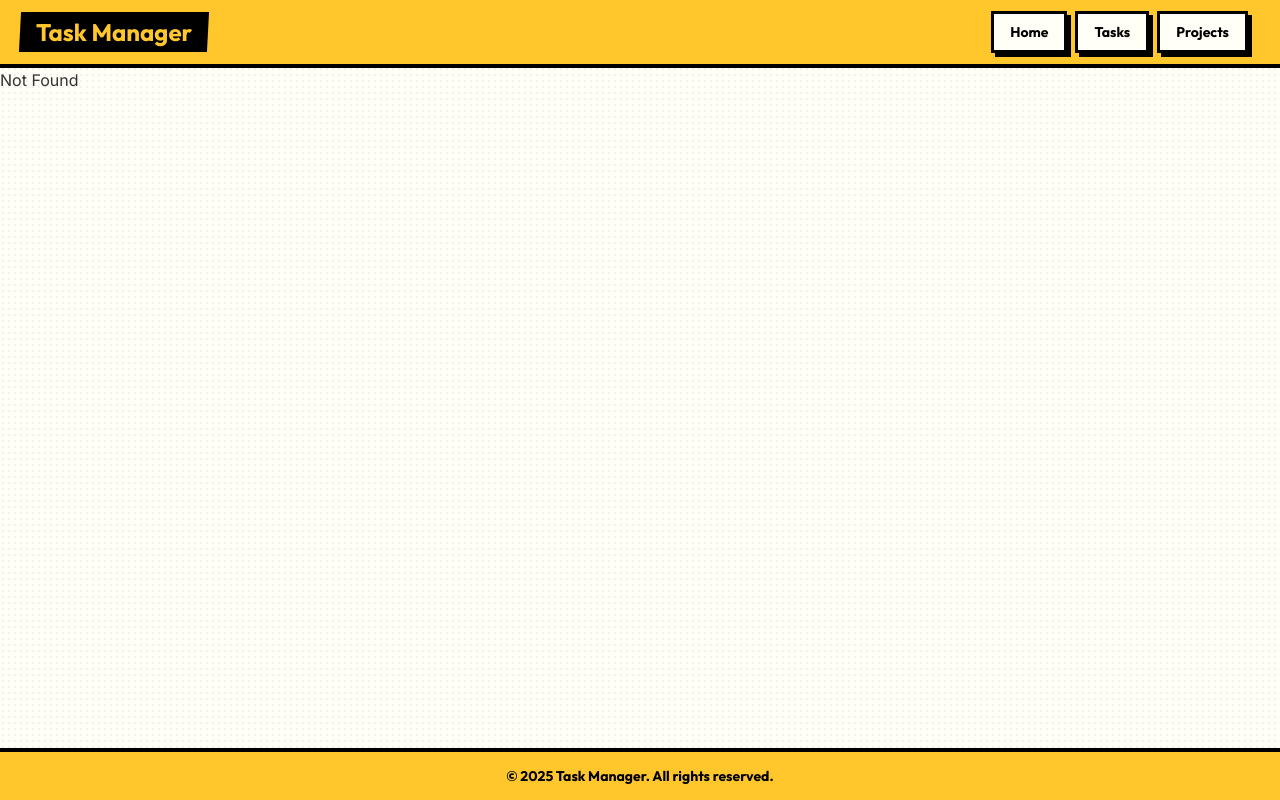
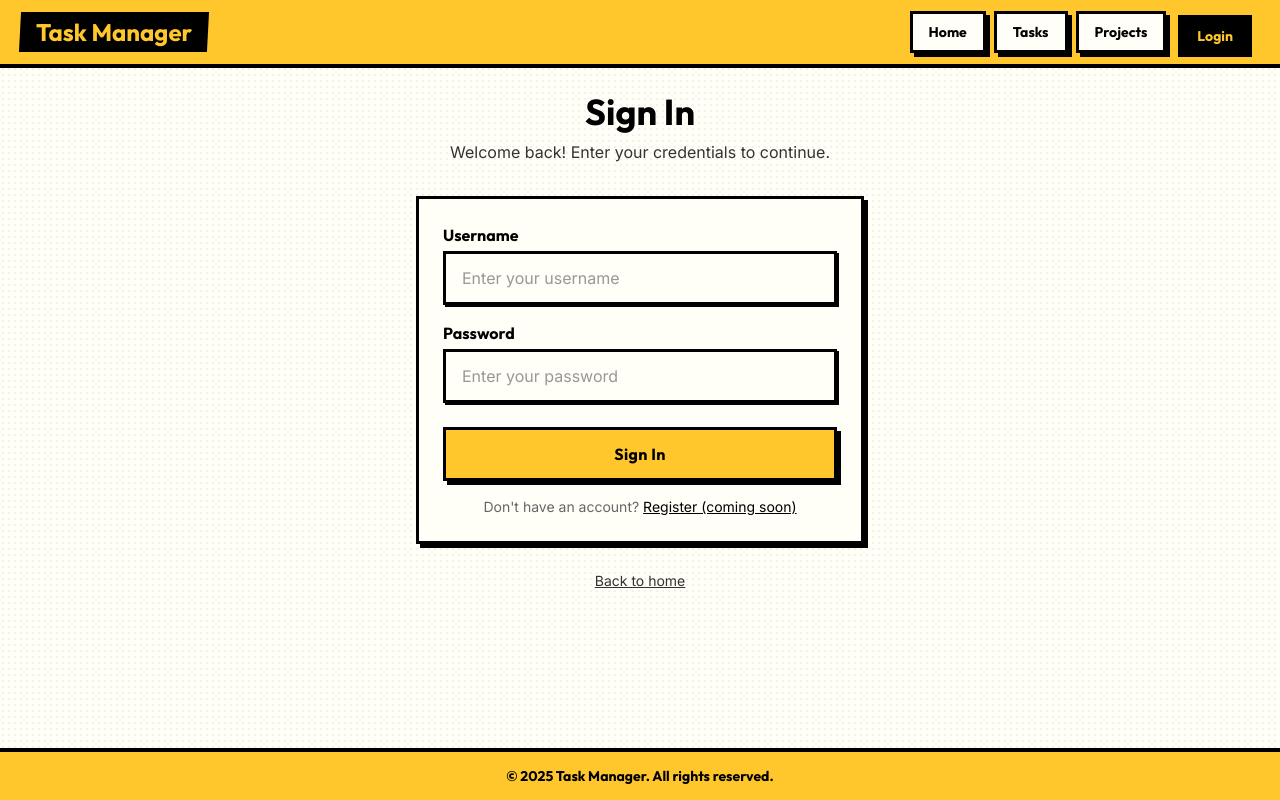
Before and after one commit to gbfrancisco/taskmanager-fullstack, a React (Vite) app in the folder client/: page /login in a window 1280 px wide. Before the commit this address had no page. Built offline with nearby package versions, Linux system fonts and the light colour scheme.

Commit message:
Session FE-11: Auth init
- Login init

```diff
--- a/client/src/components/Header.tsx
+++ b/client/src/components/Header.tsx
@@ -15,7 +15,8 @@ import { Link } from '@tanstack/react-router';
 const navLinks = [
   { to: '/', label: 'Home' },
   { to: '/tasks', label: 'Tasks' },
-  { to: '/projects', label: 'Projects' }
+  { to: '/projects', label: 'Projects' },
+  { to: '/login', label: 'Login' }
 ] as const;
 
 export function Header() {
--- /dev/null
+++ b/client/src/components/LoginForm.tsx
@@ -0,0 +1,138 @@
+/**
+ * LoginForm Component - Authentication form skeleton
+ *
+ * This is a UI skeleton for the login form. Currently it:
+ * - Validates input with React Hook Form + Zod
+ * - Shows validation errors
+ * - Logs a TODO message on submit (no actual auth yet)
+ *
+ * TODO: Integrate with backend authentication when implemented
+ */
+
+import { useState } from 'react';
+import { useForm } from 'react-hook-form';
+import { zodResolver } from '@hookform/resolvers/zod';
+import { loginSchema, type LoginFormData } from '@/schemas/auth';
+
+// =============================================================================
+// COMPONENT
+// =============================================================================
+
+export function LoginForm() {
+  // Track submission state manually since we don't have a real mutation yet
+  const [isSubmitting, setIsSubmitting] = useState(false);
+
+  // ---------------------------------------------------------------------------
+  // REACT HOOK FORM SETUP
+  // ---------------------------------------------------------------------------
+
+  const {
+    register,
+    handleSubmit,
+    formState: { errors }
+  } = useForm<LoginFormData>({
+    resolver: zodResolver(loginSchema),
+    mode: 'onBlur',
+    defaultValues: {
+      username: '',
+      password: ''
+    }
+  });
+
+  // ---------------------------------------------------------------------------
+  // FORM SUBMISSION
+  // ---------------------------------------------------------------------------
+
+  async function onSubmit(data: LoginFormData) {
+    setIsSubmitting(true);
+
+    // TODO: Replace with actual authentication API call
+    // Example future implementation:
+    // const response = await loginUser(data.username, data.password);
+    // if (response.token) {
+    //   localStorage.setItem('token', response.token);
+    //   navigate({ to: '/' });
+    // }
+
+    console.log('TODO: Implement login', data);
+
+    // Simulate network delay for demo
+    await new Promise((resolve) => setTimeout(resolve, 500));
+
+    alert('Login not implemented yet. Check console for form data.');
+    setIsSubmitting(false);
+  }
+
+  // ---------------------------------------------------------------------------
+  // RENDER
+  // ---------------------------------------------------------------------------
+
+  return (
+    <form onSubmit={handleSubmit(onSubmit)} className="space-y-4">
+      {/* Username Field */}
+      <div>
+        <label
+          htmlFor="username"
+          className="block text-display text-ink mb-1"
+        >
+          Username
+        </label>
+        <input
+          type="text"
+          id="username"
+          {...register('username')}
+          autoComplete="username"
+          className={`w-full px-4 py-3 bg-paper border-comic shadow-comic-sm focus:outline-none focus:ring-2 focus:ring-amber-vivid focus:ring-offset-2 ${
+            errors.username ? 'border-danger' : ''
+          }`}
+          placeholder="Enter your username"
+        />
+        {errors.username && (
+          <p className="text-danger text-sm mt-1">{errors.username.message}</p>
+        )}
+      </div>
+
+      {/* Password Field */}
+      <div>
+        <label
+          htmlFor="password"
+          className="block text-display text-ink mb-1"
+        >
+          Password
+        </label>
+        <input
+          type="password"
+          id="password"
+          {...register('password')}
+          autoComplete="current-password"
+          className={`w-full px-4 py-3 bg-paper border-comic shadow-comic-sm focus:outline-none focus:ring-2 focus:ring-amber-vivid focus:ring-offset-2 ${
+            errors.password ? 'border-danger' : ''
+          }`}
+          placeholder="Enter your password"
+        />
+        {errors.password && (
+          <p className="text-danger text-sm mt-1">{errors.password.message}</p>
+        )}
+      </div>
+
+      {/* Submit Button */}
+      <div className="pt-2">
+        <button
+          type="submit"
+          disabled={isSubmitting}
+          className="w-full bg-amber-vivid text-ink border-comic shadow-comic py-3 px-6 text-display tracking-wide shadow-comic-interactive focus:outline-none focus:ring-2 focus:ring-ink focus:ring-offset-2 disabled:opacity-50 disabled:cursor-not-allowed"
+        >
+          {isSubmitting ? 'Signing in...' : 'Sign In'}
+        </button>
+      </div>
+
+      {/* Future: Link to register page */}
+      <p className="text-center text-sm text-ink-light mt-4">
+        Don't have an account?{' '}
+        <span className="text-ink underline cursor-not-allowed">
+          Register (coming soon)
+        </span>
+      </p>
+    </form>
+  );
+}
--- a/client/src/routeTree.gen.ts
+++ b/client/src/routeTree.gen.ts
@@ -9,6 +9,7 @@
 // Additionally, you should also exclude this file from your linter and/or formatter to prevent it from being checked or modified.
 
 import { Route as rootRouteImport } from './routes/__root'
+import { Route as LoginRouteImport } from './routes/login'
 import { Route as IndexRouteImport } from './routes/index'
 import { Route as TestIndexRouteImport } from './routes/test/index'
 import { Route as TasksIndexRouteImport } from './routes/tasks/index'
@@ -17,6 +18,11 @@ import { Route as TestRouteErrorRouteImport } from './routes/test/route-error'
 import { Route as TasksTaskIdRouteImport } from './routes/tasks/$taskId'
 import { Route as ProjectsProjectIdRouteImport } from './routes/projects/$projectId'
 
+const LoginRoute = LoginRouteImport.update({
+  id: '/login',
+  path: '/login',
+  getParentRoute: () => rootRouteImport,
+} as any)
 const IndexRoute = IndexRouteImport.update({
   id: '/',
   path: '/',
@@ -55,6 +61,7 @@ const ProjectsProjectIdRoute = ProjectsProjectIdRouteImport.update({
 
 export interface FileRoutesByFullPath {
   '/': typeof IndexRoute
+  '/login': typeof LoginRoute
   '/projects/$projectId': typeof ProjectsProjectIdRoute
   '/tasks/$taskId': typeof TasksTaskIdRoute
   '/test/route-error': typeof TestRouteErrorRoute
@@ -64,6 +71,7 @@ export interface FileRoutesByFullPath {
 }
 export interface FileRoutesByTo {
   '/': typeof IndexRoute
+  '/login': typeof LoginRoute
   '/projects/$projectId': typeof ProjectsProjectIdRoute
   '/tasks/$taskId': typeof TasksTaskIdRoute
   '/test/route-error': typeof TestRouteErrorRoute
@@ -74,6 +82,7 @@ export interface FileRoutesByTo {
 export interface FileRoutesById {
   __root__: typeof rootRouteImport
   '/': typeof IndexRoute
+  '/login': typeof LoginRoute
   '/projects/$projectId': typeof ProjectsProjectIdRoute
   '/tasks/$taskId': typeof TasksTaskIdRoute
   '/test/route-error': typeof TestRouteErrorRoute
@@ -85,6 +94,7 @@ export interface FileRouteTypes {
   fileRoutesByFullPath: FileRoutesByFullPath
   fullPaths:
     | '/'
+    | '/login'
     | '/projects/$projectId'
     | '/tasks/$taskId'
     | '/test/route-error'
@@ -94,6 +104,7 @@ export interface FileRouteTypes {
   fileRoutesByTo: FileRoutesByTo
   to:
     | '/'
+    | '/login'
     | '/projects/$projectId'
     | '/tasks/$taskId'
     | '/test/route-error'
@@ -103,6 +114,7 @@ export interface FileRouteTypes {
   id:
     | '__root__'
     | '/'
+    | '/login'
     | '/projects/$projectId'
     | '/tasks/$taskId'
     | '/test/route-error'
@@ -113,6 +125,7 @@ export interface FileRouteTypes {
 }
 export interface RootRouteChildren {
   IndexRoute: typeof IndexRoute
+  LoginRoute: typeof LoginRoute
   ProjectsProjectIdRoute: typeof ProjectsProjectIdRoute
   TasksTaskIdRoute: typeof TasksTaskIdRoute
   TestRouteErrorRoute: typeof TestRouteErrorRoute
@@ -123,6 +136,13 @@ export interface RootRouteChildren {
 
 declare module '@tanstack/react-router' {
   interface FileRoutesByPath {
+    '/login': {
+      id: '/login'
+      path: '/login'
+      fullPath: '/login'
+      preLoaderRoute: typeof LoginRouteImport
+      parentRoute: typeof rootRouteImport
+    }
     '/': {
       id: '/'
       path: '/'
@@ -177,6 +197,7 @@ declare module '@tanstack/react-router' {
 
 const rootRouteChildren: RootRouteChildren = {
   IndexRoute: IndexRoute,
+  LoginRoute: LoginRoute,
   ProjectsProjectIdRoute: ProjectsProjectIdRoute,
   TasksTaskIdRoute: TasksTaskIdRoute,
   TestRouteErrorRoute: TestRouteErrorRoute,
--- /dev/null
+++ b/client/src/routes/login.tsx
@@ -0,0 +1,44 @@
+/**
+ * Login Page Route - /login
+ *
+ * Authentication page skeleton. Currently just displays the login form
+ * without actual authentication functionality.
+ *
+ * TODO: Add route guard to redirect authenticated users to home
+ * TODO: Handle login success and redirect to previous page or home
+ */
+
+import { createFileRoute, Link } from '@tanstack/react-router';
+import { LoginForm } from '@/components/LoginForm';
+
+export const Route = createFileRoute('/login')({
+  component: LoginPage
+});
+
+function LoginPage() {
+  return (
+    <div className="max-w-7xl mx-auto px-4 sm:px-6 lg:px-8 py-6">
+      <div className="max-w-md mx-auto">
+        {/* Header */}
+        <div className="text-center mb-8">
+          <h1 className="text-display text-4xl text-ink mb-2">Sign In</h1>
+          <p className="text-ink-soft">
+            Welcome back! Enter your credentials to continue.
+          </p>
+        </div>
+
+        {/* Login Form Card */}
+        <div className="bg-paper border-comic shadow-comic p-6">
+          <LoginForm />
+        </div>
+
+        {/* Back to home link */}
+        <div className="text-center mt-6">
+          <Link to="/" className="text-ink-soft hover:text-ink underline text-sm">
+            Back to home
+          </Link>
+        </div>
+      </div>
+    </div>
+  );
+}
--- /dev/null
+++ b/client/src/schemas/auth.ts
@@ -0,0 +1,50 @@
+/**
+ * Authentication Validation Schemas
+ *
+ * Zod schemas for login form validation.
+ * Currently a skeleton - will be extended when backend auth is implemented.
+ */
+
+import { z } from 'zod';
+
+// =============================================================================
+// LOGIN SCHEMA
+// =============================================================================
+
+/**
+ * Schema for login form validation.
+ *
+ * Basic validation rules:
+ * - username: Required, 3-50 characters
+ * - password: Required, 8+ characters
+ *
+ * Note: These are client-side validations only. The backend will perform
+ * its own validation and authentication checks.
+ */
+export const loginSchema = z.object({
+  username: z
+    .string()
+    .min(1, 'Username is required')
+    .min(3, 'Username must be at least 3 characters')
+    .max(50, 'Username must be 50 characters or less'),
+
+  password: z
+    .string()
+    .min(1, 'Password is required')
+    .min(8, 'Password must be at least 8 characters')
+});
+
+// =============================================================================
+// TYPE INFERENCE
+// =============================================================================
+
+/**
+ * TypeScript type inferred from the login schema.
+ *
+ * Results in:
+ * {
+ *   username: string
+ *   password: string
+ * }
+ */
+export type LoginFormData = z.infer<typeof loginSchema>;
```
